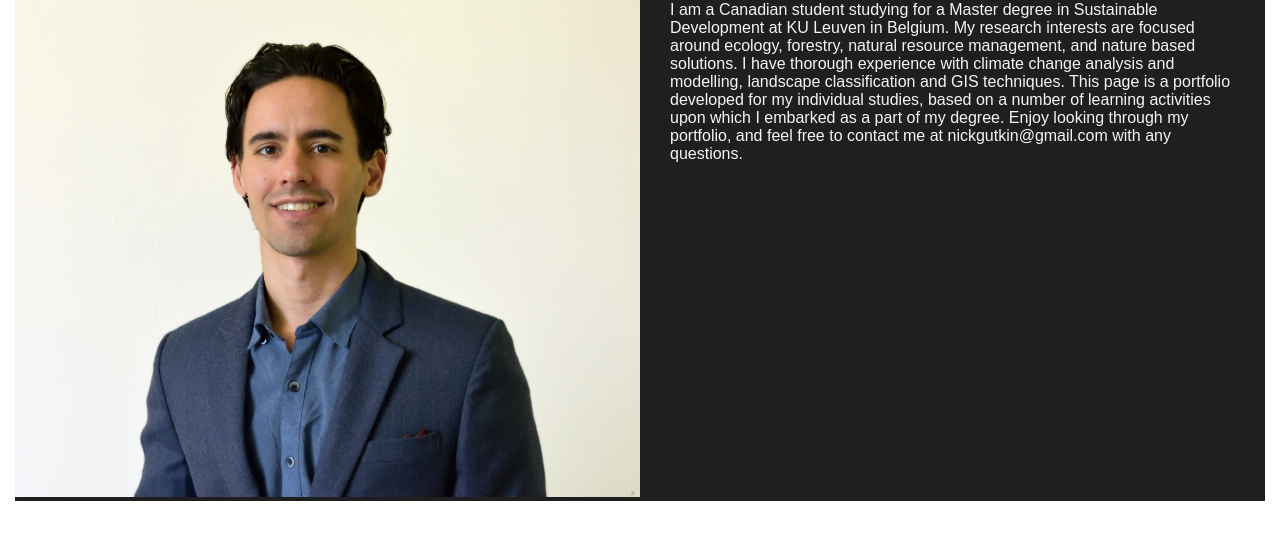
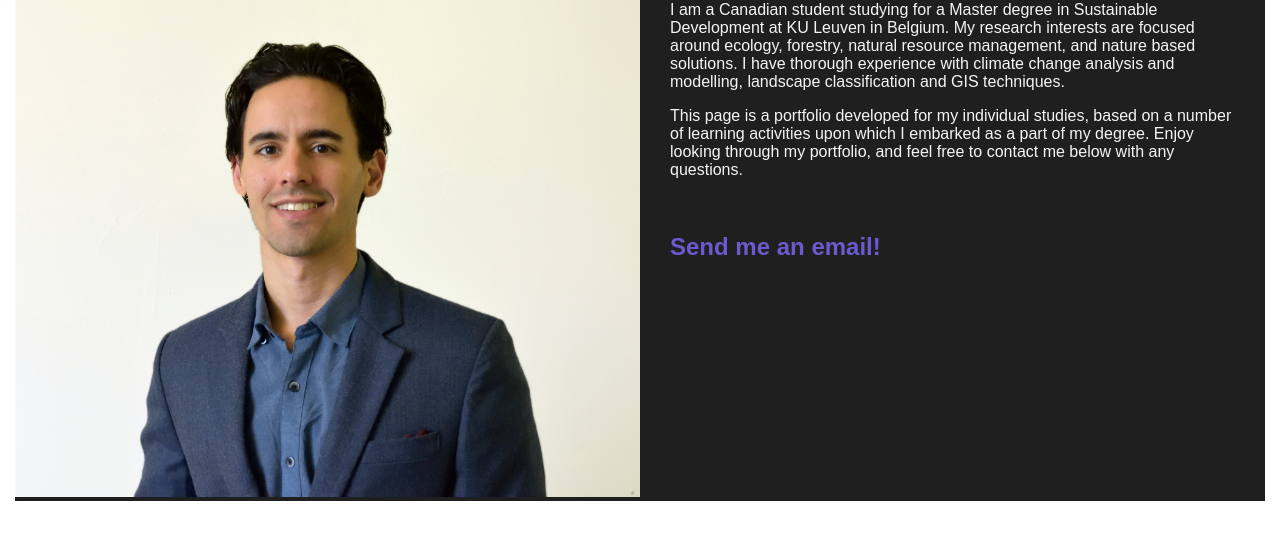
Before and after one commit to ngutkin/SD-Portfolio, a plain HTML site: page about.html in a window 1280 px wide. Shown: the part 222-762 px from the top of the page. Drawn offline with Linux system fonts and the light colour scheme.

Commit message:
update 4

```diff
--- a/about.html
+++ b/about.html
@@ -53,11 +53,13 @@
                         Leuven in Belgium. My research interests are focused around ecology, forestry, natural
                         resource management, and nature based solutions. I have thorough experience with climate
                         change analysis and modelling, landscape classification and GIS techniques.
-
-                        This page is a portfolio developed for my individual studies, based on a number of learning
+                    </p>
+                    <p>This page is a portfolio developed for my individual studies, based on a number of learning
                         activities upon which I embarked as a part of my degree. Enjoy looking through my portfolio,
-                        and feel free to contact me at nickgutkin@gmail.com with any questions.
+                        and feel free to contact me below with any questions.
                     </p>
+                    <br>
+                    <h2><a href="mailto:nickgutkin@gmail.com">Send me an email!</a></h2>
                 </div>
 
 
--- a/styles.css
+++ b/styles.css
@@ -189,9 +189,14 @@ html, body {
     color: slategray;
 }
 
+.profile-content-wrapper a {
+    color: slateblue;
+    text-decoration: none;
+}
 .profile-content-wrapper p {
     color: whitesmoke;
 }
+
 /* Page Title Styles */
 .two-row-wrapper {
     display: grid;
```
